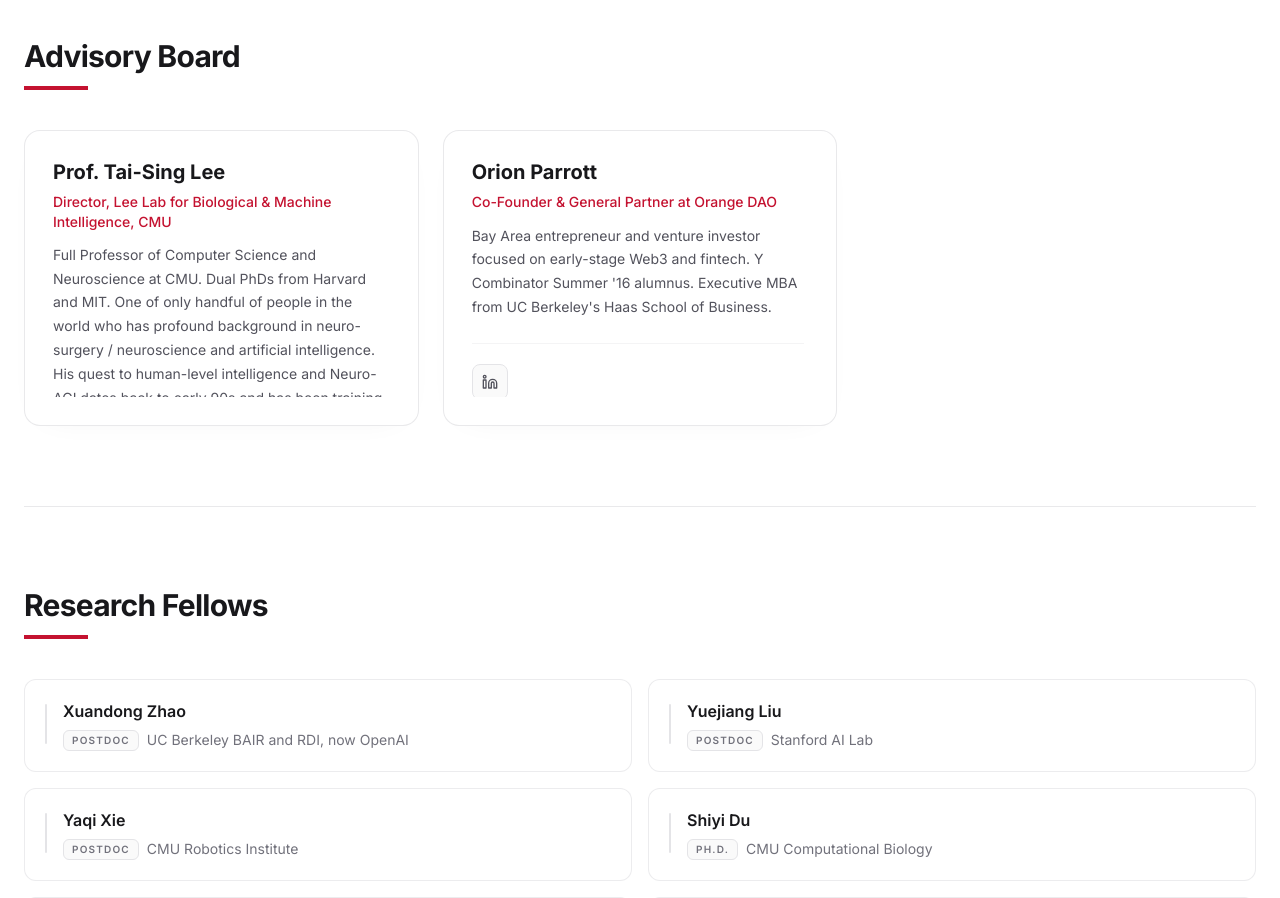
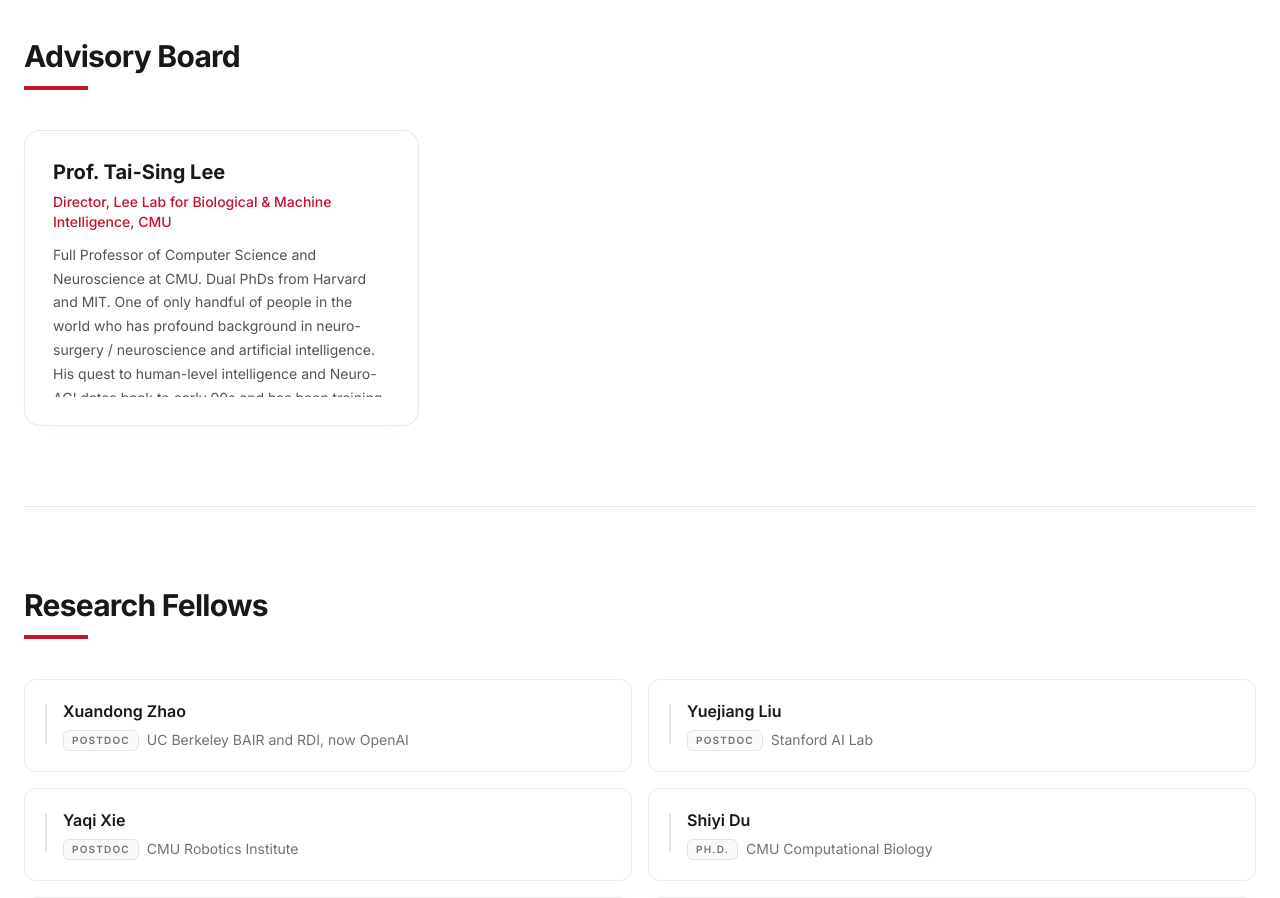
Before and after one commit to Crazy-Jack/initiative, a Next.js app: page /initiative/ in a window 1280 px wide. Shown: the part 5840-6738 px from the top of the page. Built offline with nearby package versions, Linux system fonts and the light colour scheme.

Commit message:
Update Team.tsx

```diff
--- a/src/components/Team.tsx
+++ b/src/components/Team.tsx
@@ -170,12 +170,6 @@
       bio: 'Full Professor of Computer Science and Neuroscience at CMU. Dual PhDs from Harvard and MIT. One of only handful of people in the world who has profound background in neuro-surgery / neuroscience and artificial intelligence. His quest to human-level intelligence and Neuro-AGI dates back to early 90s and has been training leaders who play key leadership positions at DeepMind, OpenAI, Meta, and various acquired start-ups. Also his lab has been incubating many famous professors at top university like UC Berkeley and Yale etc. Recipient of McDonnell-Pew Young Investigator Award, NSF CAREER Award, and ICCV Helmholtz Prize.',
       links: { website: 'https://csd.cmu.edu/people/faculty/taising-lee' },
     },
-    {
-      name: 'Orion Parrott',
-      role: 'Co-Founder & General Partner at Orange DAO',
-      bio: "Bay Area entrepreneur and venture investor focused on early-stage Web3 and fintech. Y Combinator Summer '16 alumnus. Executive MBA from UC Berkeley's Haas School of Business.",
-      links: { linkedin: 'https://www.linkedin.com/in/orionparrott/' },
-    },
   ];
 
   const fellows: Fellow[] = [
```
